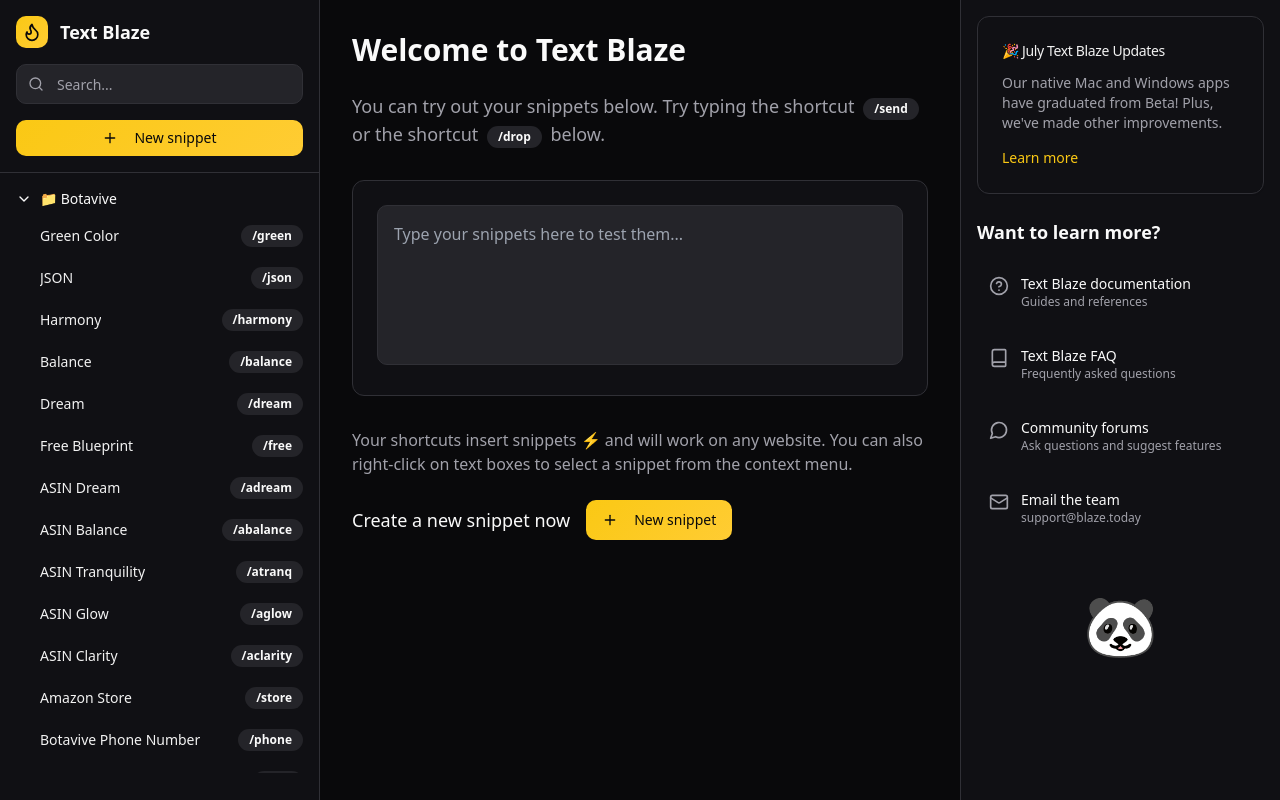
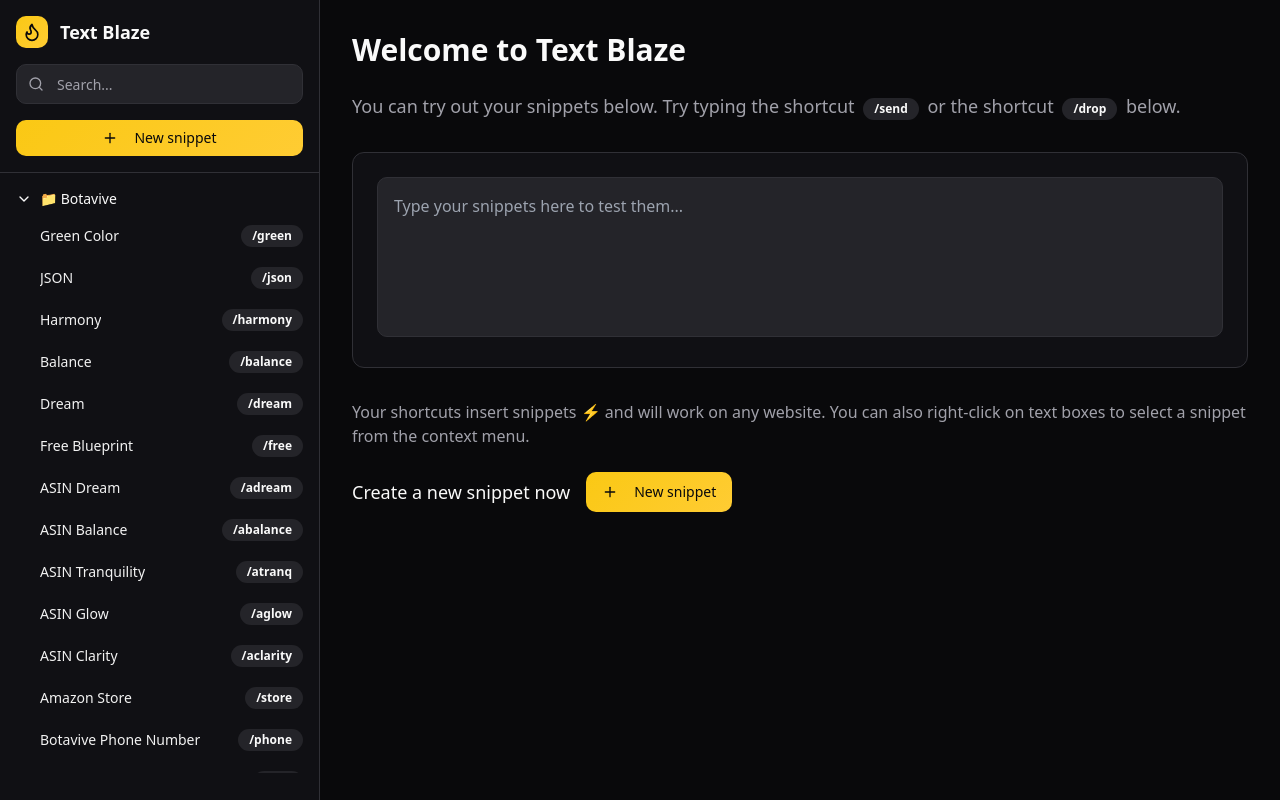
Before and after one commit to Gabs77777/spark-shortcut-hub, a React (Vite) app: page / in a window 1280 px wide. Built offline with nearby package versions, Linux system fonts and the light colour scheme.

Commit message:
Remove right sidebar
Removes the right sidebar which was used for news and updates, resulting in a two-column layout.

```diff
--- a/src/pages/Index.tsx
+++ b/src/pages/Index.tsx
@@ -4,16 +4,10 @@ import {
   ChevronDown,
   ChevronRight,
   Plus,
-  Search,
-  HelpCircle,
-  MessageCircle,
-  Mail,
-  Book,
-  Bell
+  Search
 } from "lucide-react";
 import { Button } from "@/components/ui/button";
 import { Input } from "@/components/ui/input";
-import { Card, CardContent, CardHeader, CardTitle } from "@/components/ui/card";
 import { Badge } from "@/components/ui/badge";
 
 interface Snippet {
@@ -158,7 +152,6 @@ const Index = () => {
       </div>
 
       {/* Main Content */}
-      <div className="flex-1 flex">
       <div className="flex-1 p-8">
         <div className="max-w-4xl">
           <h1 className="text-3xl font-bold mb-6">Welcome to Text Blaze</h1>
@@ -195,72 +188,6 @@ const Index = () => {
           </div>
         </div>
       </div>
-
-        {/* Right Sidebar */}
-        <div className="w-80 border-l border-border bg-card p-4">
-          <div className="space-y-6">
-            {/* Updates Card */}
-            <Card>
-              <CardHeader className="pb-3">
-                <CardTitle className="text-sm font-medium flex items-center gap-2">
-                  🎉 July Text Blaze Updates
-                </CardTitle>
-              </CardHeader>
-              <CardContent className="pt-0">
-                <p className="text-sm text-muted-foreground mb-3">
-                  Our native Mac and Windows apps have graduated from Beta! Plus, we've made other improvements.
-                </p>
-                <Button variant="link" className="p-0 h-auto text-primary">
-                  Learn more
-                </Button>
-              </CardContent>
-            </Card>
-
-            {/* Help Section */}
-            <div>
-              <h3 className="text-lg font-semibold mb-4">Want to learn more?</h3>
-              <div className="space-y-3">
-                <div className="flex items-start gap-3 p-3 hover:bg-accent rounded-md cursor-pointer">
-                  <HelpCircle className="h-5 w-5 text-muted-foreground mt-0.5" />
-                  <div>
-                    <p className="font-medium text-sm">Text Blaze documentation</p>
-                    <p className="text-xs text-muted-foreground">Guides and references</p>
-                  </div>
-                </div>
-
-                <div className="flex items-start gap-3 p-3 hover:bg-accent rounded-md cursor-pointer">
-                  <Book className="h-5 w-5 text-muted-foreground mt-0.5" />
-                  <div>
-                    <p className="font-medium text-sm">Text Blaze FAQ</p>
-                    <p className="text-xs text-muted-foreground">Frequently asked questions</p>
-                  </div>
-                </div>
-
-                <div className="flex items-start gap-3 p-3 hover:bg-accent rounded-md cursor-pointer">
-                  <MessageCircle className="h-5 w-5 text-muted-foreground mt-0.5" />
-                  <div>
-                    <p className="font-medium text-sm">Community forums</p>
-                    <p className="text-xs text-muted-foreground">Ask questions and suggest features</p>
-                  </div>
-                </div>
-
-                <div className="flex items-start gap-3 p-3 hover:bg-accent rounded-md cursor-pointer">
-                  <Mail className="h-5 w-5 text-muted-foreground mt-0.5" />
-                  <div>
-                    <p className="font-medium text-sm">Email the team</p>
-                    <p className="text-xs text-muted-foreground">support@blaze.today</p>
-                  </div>
-                </div>
-              </div>
-            </div>
-
-            {/* Mascot */}
-            <div className="flex justify-center pt-8">
-              <div className="text-6xl">🐼</div>
-            </div>
-          </div>
-        </div>
-      </div>
     </div>
   );
 };
```
Lines whose indentation alone changed are shown as unchanged.
